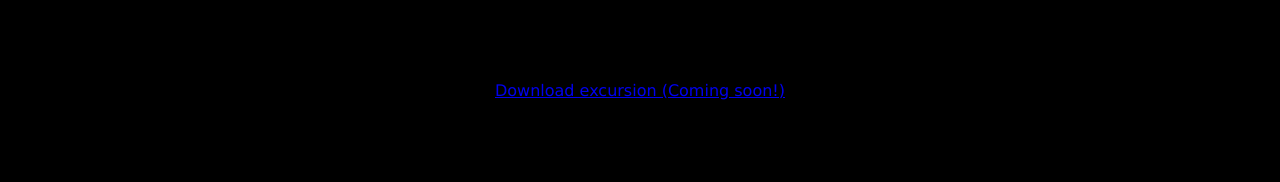
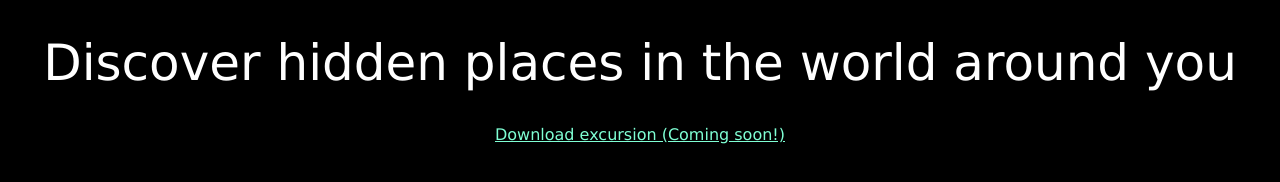
Before and after one commit to anghluci/excursion, a plain HTML site: page index.html in a window 1280 px wide. Drawn offline with Linux system fonts and the light colour scheme.

Commit message:
Added link--cta

```diff
--- a/index.html
+++ b/index.html
@@ -9,7 +9,7 @@
   </head>
   <body>
         <h1 class="header--main">Discover hidden places in the world around you</h1>
-        <p><a href="#">Download excursion (Coming soon!)</a></p>
+        <p><a class="link--cta" href="#">Download excursion (Coming soon!)</a></p>
 
     </body>
 
--- a/resources/css/style.css
+++ b/resources/css/style.css
@@ -3,3 +3,17 @@ body {
     text-align: center;
     font-family: Verdana, Geneva, Tahoma, sans-serif;
 }
+
+.header--main {
+    font-weight: normal;
+    font-size: 50px;
+    color: #ffffff;
+
+}
+
+.link--cta {
+    font-size: 16px;
+    color: aquamarine;
+
+
+}
```
